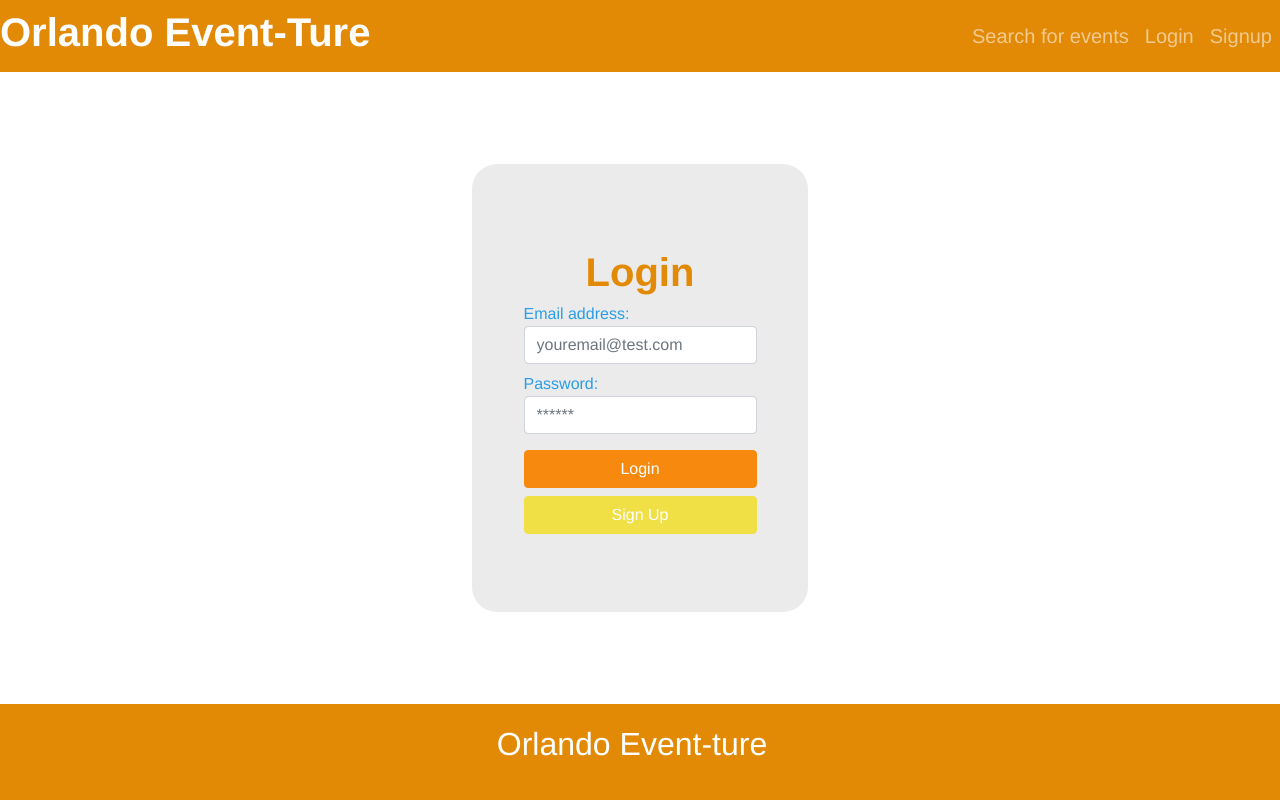
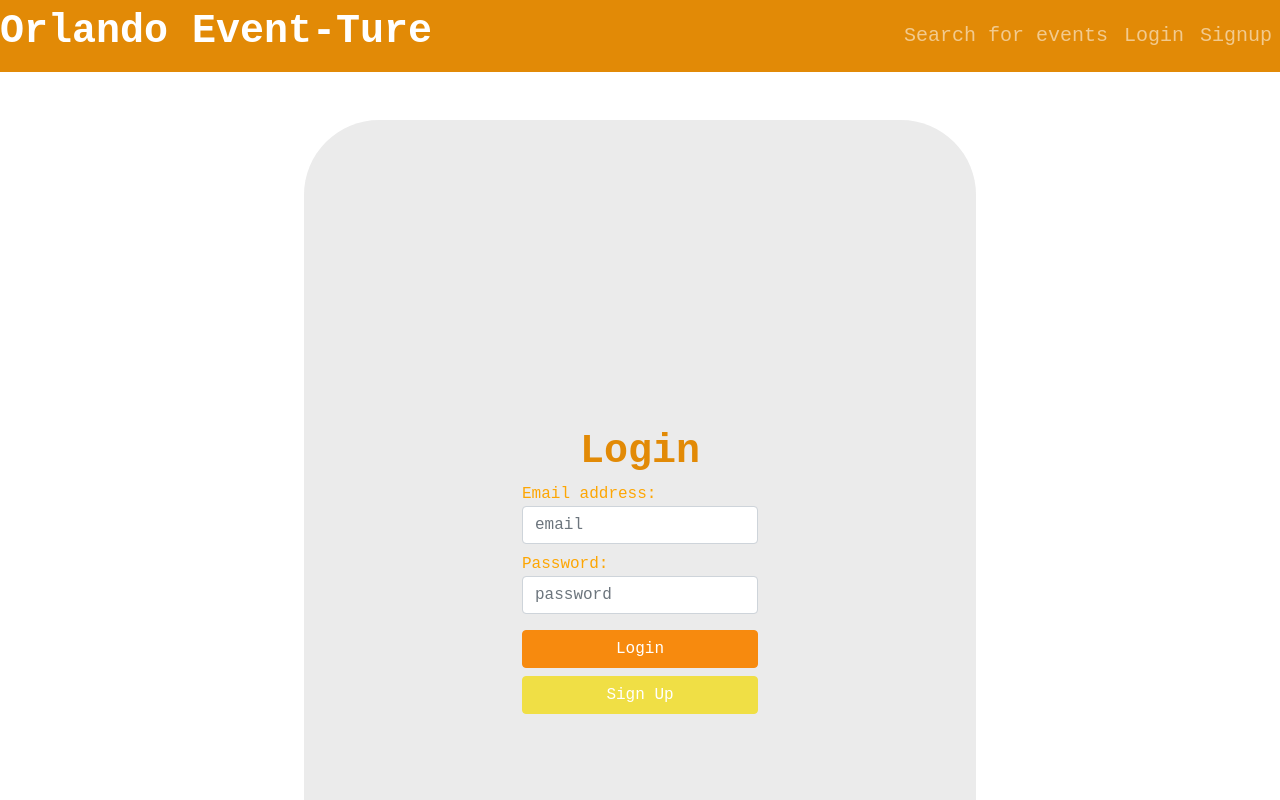
Before and after one commit to kalib-hicks/OrlandoEvent-ture, a React (Create React App) app in the folder client/: page /login in a window 1280 px wide. Shown: the top 800 px of the page. Built offline with nearby package versions, Linux system fonts and the light colour scheme; a web font is replaced by a local one.

Commit message:
troubleshooting

```diff
--- a/client/src/index.scss
+++ b/client/src/index.scss
@@ -8,7 +8,7 @@ $light-grey: rgb(235, 235, 235);
 $mid-grey: rgb(105, 105, 105);
 $dark-grey: rgb(50, 50, 50);
 
-$font-family-base: "helvetica", sans-serif;
+$font-family-base: "Courier New", sans-serif;
 
 $navbar-brand-font-size: 2rem;
 $nav-link-font-size: 1.25rem;
@@ -47,7 +47,7 @@ h6 {
 }
 
 .navbar-brand {
-  font-family: "helvetica", serif;
+  font-family: "Courier New", serif;
   color: white;
   text-align: center;
 }
@@ -307,15 +307,15 @@ h6 {
 
 #login, #signup {
   background-color: $light-grey;
-  height: 28rem;
-  width: 21rem;
-  border-radius: 25px;
+  height: 56rem;
+  width: 42rem;
+  border-radius: 75px;
   display: flex;
   flex-direction: column;
   align-items: center;
   box-shadow: rgba(0, 0, 0, 0.7);
-  color: #2a9de6;
-  padding: 1.5rem;
+  color: #fda604;
+  padding: 1.9rem;
 
   h2 {
     color: $dark-blue;
@@ -381,8 +381,8 @@ h6 {
         flex-wrap: nowrap;
 
         .form-control {
-          border-top-right-radius: 0px;
-          border-bottom-right-radius: 0px;
+          border-top-right-radius: 50px;
+          border-bottom-right-radius: 50px;
         }
 
         .input-group-append {
--- a/client/src/pages/Login.js
+++ b/client/src/pages/Login.js
@@ -36,7 +36,7 @@ function Login(props) {
         <div className="form-group">
           <label htmlFor="email">Email address:</label>
           <input
-            placeholder="youremail@test.com"
+            placeholder="email"
             className='form-control'
             name="email"
             type="email"
@@ -48,7 +48,7 @@ function Login(props) {
         <div className="form-group my-2">
           <label htmlFor="password">Password:</label>
           <input
-            placeholder="******"
+            placeholder="password"
             className='form-control'
             name="password"
             type="password"
```
